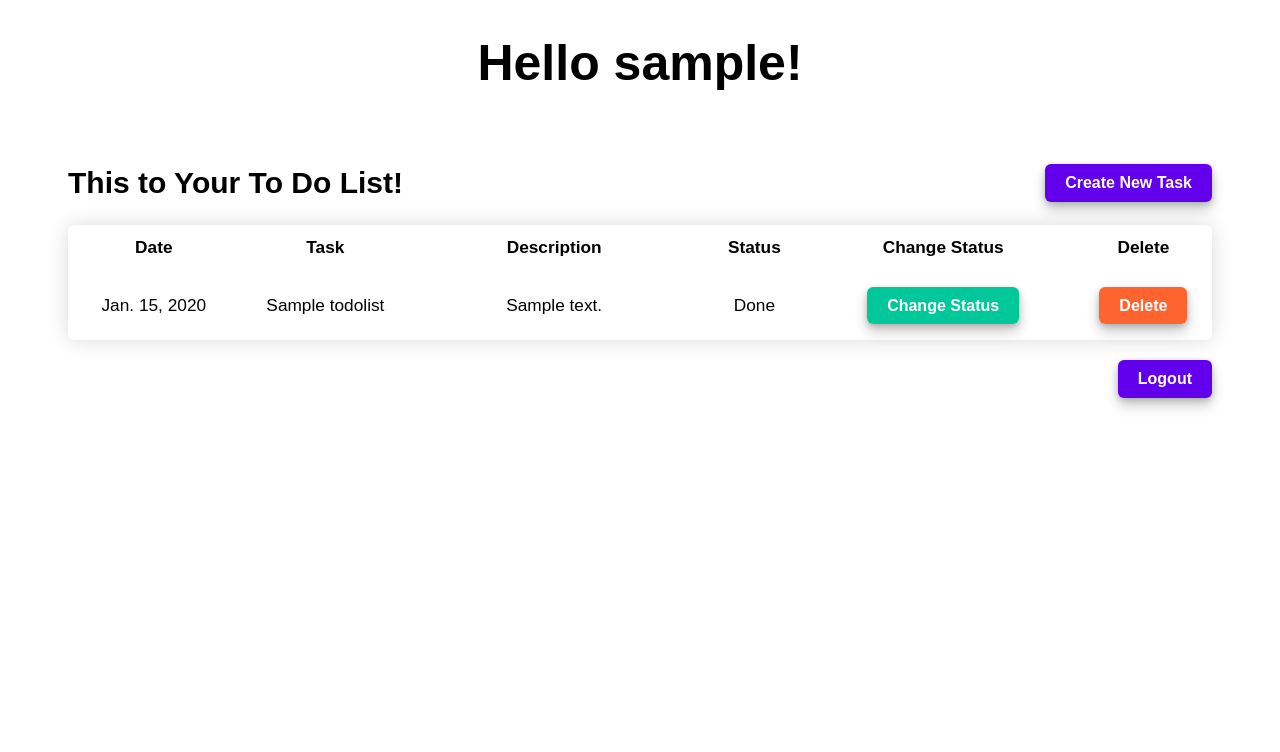
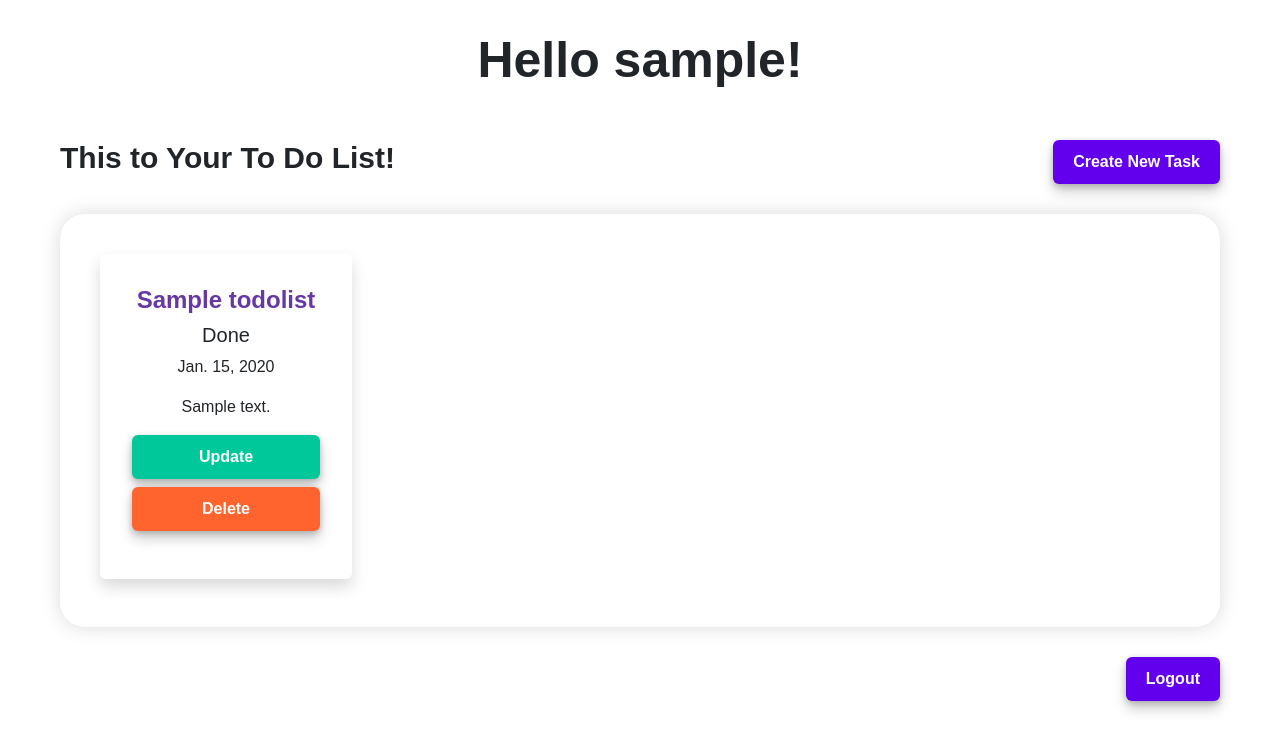
Before and after one commit to iqbaldwitama/pbp-django-assignments, a Django app: page /todolist/ in a window 1280 px wide. Shown: the top 752 px of the page. Run offline with Django 4.2, Linux system fonts and the light colour scheme; a user stored in the database is signed in; tables that the repository leaves empty hold one stand-in row (values such as "Sample post").

Commit message:
update template

```diff
--- a/templates/base.html
+++ b/templates/base.html
@@ -5,13 +5,14 @@
 <head>
   <meta charset="UTF-8">
   <meta name="viewport" content="width=device-width, initial-scale=1.0">
-  {% block meta %}
-  {% endblock meta %}
+  <link href="https://cdn.jsdelivr.net/npm/bootstrap@5.2.1/dist/css/bootstrap.min.css" rel="stylesheet" integrity="sha384-iYQeCzEYFbKjA/T2uDLTpkwGzCiq6soy8tYaI1GyVh/UjpbCx/TYkiZhlZB6+fzT" crossorigin="anonymous">
+
 </head>
 
 <body>
   {% block content %}
   {% endblock content %}
+  <script src="https://cdn.jsdelivr.net/npm/bootstrap@4.6.1/dist/js/bootstrap.bundle.min.js"></script>
 </body>
 
 </html>
--- a/todolist/templates/todolist.html
+++ b/todolist/templates/todolist.html
@@ -7,8 +7,8 @@
         text-align: center;
         vertical-align: middle;
     }
-    h1, h2 {
-        color: black;
+    .text-style {
+        font-weight: bold;
     }
     th, td {
         font-size: 120%;
@@ -34,9 +34,14 @@
         border-radius: 6px;
         box-shadow: 0 2px 6px 0 rgba(0,0,0,0.2), 0 8px 13px 0 rgba(0,0,0,0.19);
     }
+    a:hover{
+        color:white;
+    }
     .padding {
+        padding-top: 30px;
         padding-left: 60px;
         padding-right: 60px;
+        padding-bottom: 80px;
     }
     .wrap {
         display: flex;
@@ -44,43 +49,66 @@
         align-content: flex-start;
         justify-content: space-between;
     }
+    #rcorners1 {
+        box-shadow: 0 0 20px rgba(0, 0, 0, 0.15);
+        border-radius: 25px;
+        padding-top: 40px;
+        padding-left: 40px;
+        padding-right: 40px;
+        width: 100%;
+    }
+    .card{
+        border-radius: 4px;
+        background: #fff;
+        box-shadow: 0 6px 10px rgba(0,0,0,.08), 0 0 6px rgba(0,0,0,.05);
+        transition: .3s transform cubic-bezier(.155,1.105,.295,1.12),.3s box-shadow,.3s -webkit-transform cubic-bezier(.155,1.105,.295,1.12);
+    }
+
+    .card:hover{
+        transform: scale(1.05);
+        box-shadow: 0 10px 20px rgba(0,0,0,.12), 0 4px 8px rgba(0,0,0,.06);
+        background: linear-gradient(
+        45deg,
+        rgba(29, 236, 197, 0.5),
+        rgba(91, 14, 214, 0.5) 100%)
+    }
+
 </style>
 
 <div class="padding">
-    <h1 style="margin-bottom: 50px; font-size: 50px;">Hello {{username}}!</h1>
+    <h1 class="text-style" style="margin-bottom: 50px; font-size: 50px;">Hello {{username}}!</h1>
     <div class="wrap">
-        <h2 style="font-size: 30px;"> This to Your To Do List!</h2>
-        <a href="{% url 'todolist:create-task' %}" class="button" style="background-color: #6200EE">Create New Task</a>
+        <h2 class="text-style" style="font-size: 30px;"> This to Your To Do List!</h2>
+        <a href="{% url 'todolist:create-task' %}" class="button" style="background-color:#6200EE">Create New Task</a>
     </div>
-
-        <table>
-            <tr>
-            <th style="width: 15%; font-weight: bold">Date</th>
-            <th style="width: 15%; font-weight: bold">Task</th>
-            <th style="width: 25%; font-weight: bold">Description</th>
-            <th style="width: 10%; font-weight: bold">Status</th>
-            <th style="width: 23%; font-weight: bold">Change Status</th>
-            <th style="width: 13%; font-weight: bold">Delete</th>
-            </tr>
+    <div id="rcorners1" style="margin-top: 30px; margin-bottom: 30px;">
+        <div class="row">
             {% comment %} Tambahkan data di bawah baris ini {% endcomment %}
             {% for todo in list_of_todos %}
-                <tr style="height: 70px">
-                    <td>{{todo.date}}</td>
-                    <td>{{todo.title}}</td>
-                    <td>{{todo.description}}</td>
-                    <td>
+            <div class="col-sm-3">
+              <div class="card shadow p-3 mb-5 bg-white rounded border-0" style="padding-right: 10px;">
+                <div class="card-body">
+                  <h4 class="card-title" style="font-weight: bold; color: #6638A6;">{{todo.title}}</h4>
+                  <h5 class="card-text">
                     {% if todo.status %}
                             Done
                     {% else %}
                             Not Started
                     {% endif %}
-                    </td>
-                    <td><a href="{% url 'todolist:update_task' todo.pk %}", class="button" style="background-color: #01C89A">Change Status</a></td>
-                    <td><a href="{% url 'todolist:delete_task' todo.pk %}", class="button" style="background-color: #FF642F">Delete</a></td>
-                </tr>
+                  </h5>
+                  <p class="card-text" style="font-size: 16px;">{{todo.date}}</p>
+                  <p class="card-text">{{todo.description}}</p>
+                  <p class="d-grid gap-2">
+                    <a href="{% url 'todolist:update_task' todo.pk %}", class="button" style="background-color: #01C89A">Update</a>
+                    <a href="{% url 'todolist:delete_task' todo.pk %}", class="button" style="background-color: #FF642F">Delete</a>
+                </p>
+                </div>
+              </div>
+            </div>
             {% endfor %}
+        </div>
+    </div>
 
-        </table>
         <a href="{% url 'todolist:logout' %}" class="button" style="float: right; background-color: #6200EE">Logout</a>
 </div>
 {% endblock content %}
```
Also changed, not shown: todolist/templates/create-task.html (+5 -2 lines), todolist/templates/login.html (+6 -2 lines), todolist/templates/register.html (+9 -2 lines). Lines whose indentation alone changed are shown as unchanged.
